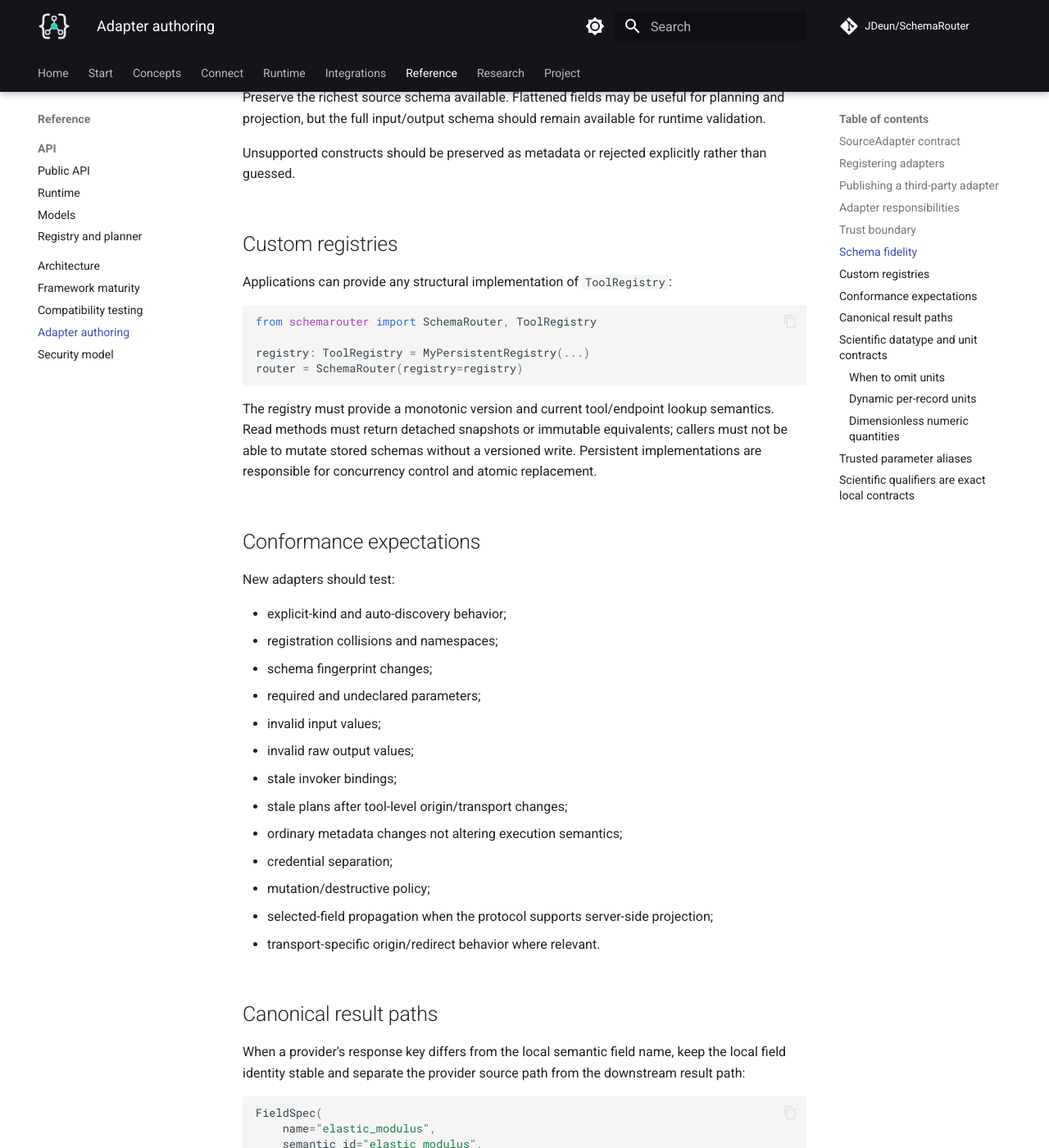
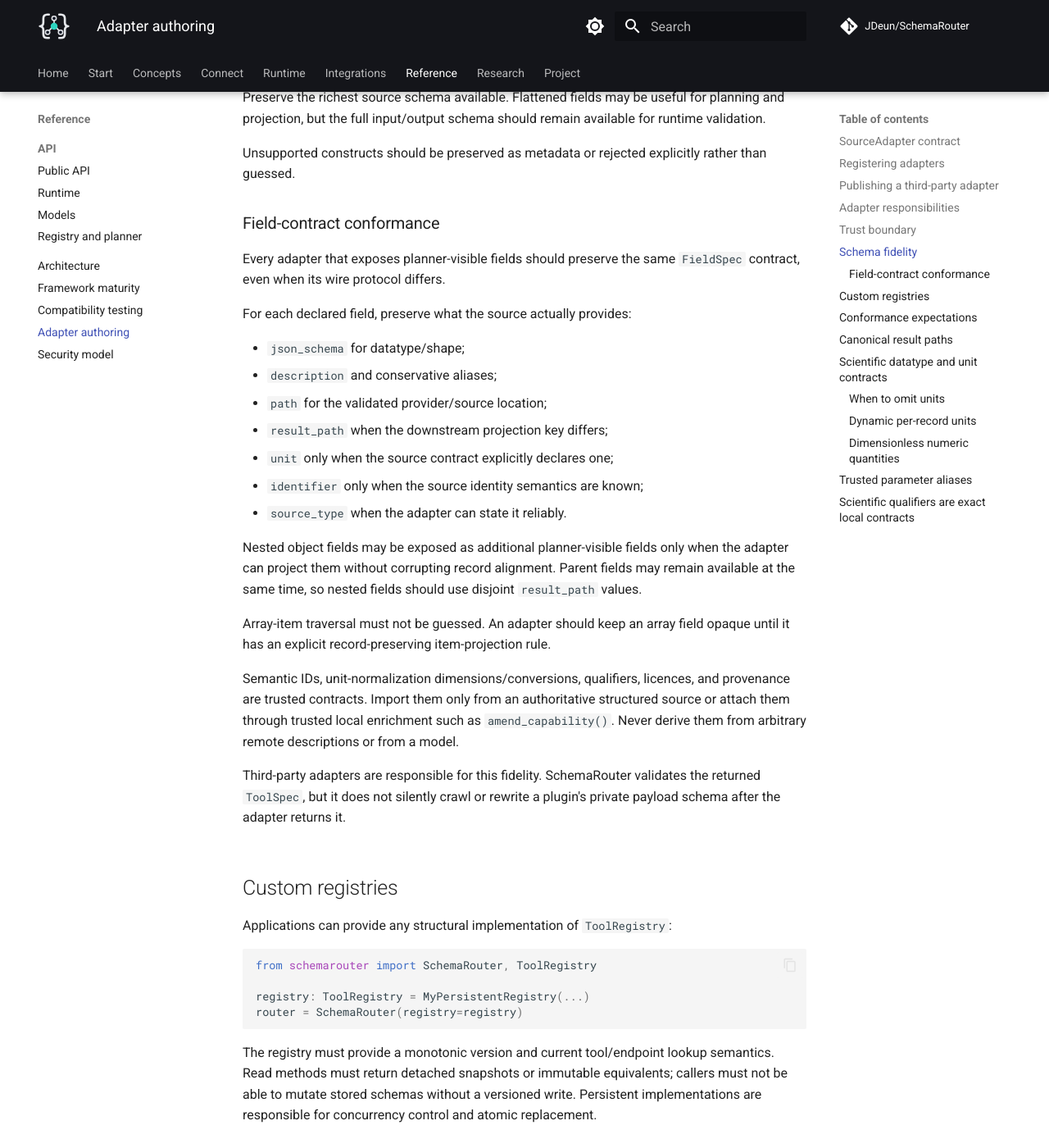
Before and after one commit to JDeun/SchemaRouter, an MkDocs documentation site: the page built from docs/adapter-authoring.md, in a window 1280 px wide and 1400 px high, scrolled down 3367 px. Shown: the whole window at 82% size. Built offline with MkDocs 1.6.1 and Material for MkDocs 9.7.7, drawn with Linux system fonts in a browser that asks for light colours; comment, search, counter and statistics services are not loaded; some of the changed text lies outside the part shown.

Commit message:
docs: define cross-adapter field-contract conformance

```diff
--- a/docs/adapter-authoring.md
+++ b/docs/adapter-authoring.md
@@ -145,6 +145,37 @@ projection, but the full input/output schema should remain available for runtime
 
 Unsupported constructs should be preserved as metadata or rejected explicitly rather than guessed.
 
+### Field-contract conformance
+
+Every adapter that exposes planner-visible fields should preserve the same `FieldSpec` contract,
+even when its wire protocol differs.
+
+For each declared field, preserve what the source actually provides:
+
+- `json_schema` for datatype/shape;
+- `description` and conservative aliases;
+- `path` for the validated provider/source location;
+- `result_path` when the downstream projection key differs;
+- `unit` only when the source contract explicitly declares one;
+- `identifier` only when the source identity semantics are known;
+- `source_type` when the adapter can state it reliably.
+
+Nested object fields may be exposed as additional planner-visible fields only when the adapter can
+project them without corrupting record alignment. Parent fields may remain available at the same
+time, so nested fields should use disjoint `result_path` values.
+
+Array-item traversal must not be guessed. An adapter should keep an array field opaque until it has
+an explicit record-preserving item-projection rule.
+
+Semantic IDs, unit-normalization dimensions/conversions, qualifiers, licences, and provenance are
+trusted contracts. Import them only from an authoritative structured source or attach them through
+trusted local enrichment such as `amend_capability()`. Never derive them from arbitrary remote
+descriptions or from a model.
+
+Third-party adapters are responsible for this fidelity. SchemaRouter validates the returned
+`ToolSpec`, but it does not silently crawl or rewrite a plugin's private payload schema after the
+adapter returns it.
+
 ## Custom registries
 
 Applications can provide any structural implementation of `ToolRegistry`:
@@ -177,6 +208,11 @@ New adapters should test:
 - credential separation;
 - mutation/destructive policy;
 - selected-field propagation when the protocol supports server-side projection;
+- nested object path/result-path fidelity when nested fields are exposed;
+- source-unit preservation without inferred conversion factors;
+- parent-field queries not implicitly selecting every nested descendant;
+- array-item behavior remaining opaque unless record-preserving traversal is explicitly supported;
+- trusted enrichment of semantic IDs, normalization/dimension, qualifiers, source type and licence;
 - transport-specific origin/redirect behavior where relevant.
 
 
```
